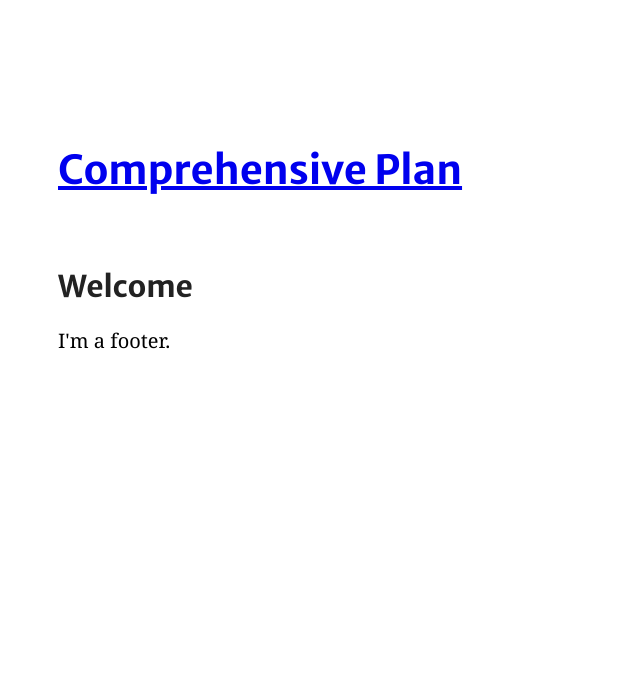
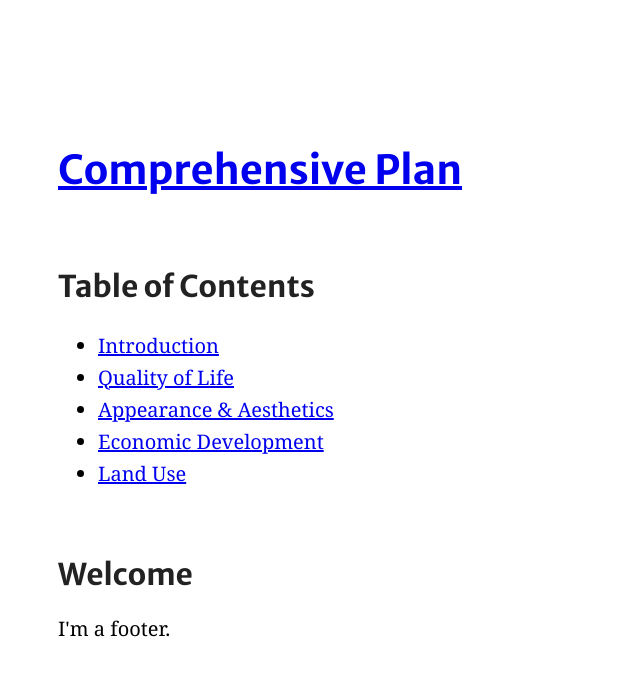
Before and after one commit to hagerstown/comprehensive-plan, a Jekyll site: the page built from index.md, in a window 1280 px wide. Shown: the top 676 px of the page, without its empty margins (0-640 px from the left). Built offline with Jekyll 4.4.1, drawn with Linux system fonts in a browser that asks for light colours; some web fonts are replaced.

Commit message:
Creating dynamic TOC generated from file structure

```diff
--- /dev/null
+++ b/_includes/toc.html
@@ -0,0 +1,127 @@
+<div class="toc">
+  <h2>Table of Contents</h2>
+  <ul>
+
+    <li>
+    {% if page.url contains 'intro' %}
+      <a href="{{ site.baseurl }}/intro" class="active">Introduction</a>
+    {% else %}
+      <a href="{{ site.baseurl }}/intro">Introduction</a>
+    {% endif %}
+      <ul>
+      {% for p in site.pages %}
+        {% if p.path contains 'intro' %}
+          {% if p.path contains 'index' %}
+          {% else %}
+          <li>
+          {% if p.url == page.url %}
+            <a href="{{ site.baseurl }}{{ p.url }}" class="active">{{ p.title }}</a>
+          {% else %}
+            <a href="{{ site.baseurl }}{{ p.url }}">{{ p.title }}</a>
+          {% endif %}
+          </li>
+          {% endif %}
+        {% endif %}
+      {% endfor %}
+      </ul>
+    </li>
+
+    <li>
+    {% if page.url contains 'quality' %}
+      <a href="{{ site.baseurl }}/quality-of-life" class="active">Quality of Life</a>
+    {% else %}
+      <a href="{{ site.baseurl }}/quality-of-life">Quality of Life</a>
+    {% endif %}
+      <ul>
+      {% for p in site.pages %}
+        {% if p.path contains 'quality' %}
+          {% if p.path contains 'index' %}
+          {% else %}
+          <li>
+          {% if p.url == page.url %}
+            <a href="{{ site.baseurl }}{{ p.url }}" class="active">{{ p.title }}</a>
+          {% else %}
+            <a href="{{ site.baseurl }}{{ p.url }}">{{ p.title }}</a>
+          {% endif %}
+          </li>
+          {% endif %}
+        {% endif %}
+      {% endfor %}
+      </ul>
+    </li>
+
+    <li>
+    {% if page.url contains 'appearance' %}
+      <a href="{{ site.baseurl }}/appearance" class="active">Appearance &amp; Aesthetics</a>
+    {% else %}
+      <a href="{{ site.baseurl }}/appearance">Appearance &amp; Aesthetics</a>
+    {% endif %}
+      <ul>
+      {% for p in site.pages %}
+        {% if p.path contains 'appearance' %}
+          {% if p.path contains 'index' %}
+          {% else %}
+          <li>
+          {% if p.url == page.url %}
+            <a href="{{ site.baseurl }}{{ p.url }}" class="active">{{ p.title }}</a>
+          {% else %}
+            <a href="{{ site.baseurl }}{{ p.url }}">{{ p.title }}</a>
+          {% endif %}
+          </li>
+          {% endif %}
+        {% endif %}
+      {% endfor %}
+      </ul>
+    </li>
+
+    <li>
+    {% if page.url contains 'economic' %}
+      <a href="{{ site.baseurl }}/economic-development" class="active">Economic Development</a>
+    {% else %}
+      <a href="{{ site.baseurl }}/economic-development">Economic Development</a>
+    {% endif %}
+      <ul>
+      {% for p in site.pages %}
+        {% if p.path contains 'economic' %}
+          {% if p.path contains 'index' %}
+          {% else %}
+          <li>
+          {% if p.url == page.url %}
+            <a href="{{ site.baseurl }}{{ p.url }}" class="active">{{ p.title }}</a>
+          {% else %}
+            <a href="{{ site.baseurl }}{{ p.url }}">{{ p.title }}</a>
+          {% endif %}
+          </li>
+          {% endif %}
+        {% endif %}
+      {% endfor %}
+      </ul>
+    </li>
+
+    <li>
+    {% if page.url contains 'land' %}
+      <a href="{{ site.baseurl }}/land-use" class="active">Land Use</a>
+    {% else %}
+      <a href="{{ site.baseurl }}/land-use">Land Use</a>
+    {% endif %}
+      <ul>
+      {% for p in site.pages %}
+        {% if p.path contains 'land' %}
+          {% if p.path contains 'index' %}
+          {% else %}
+          <li>
+          {% if p.url == page.url %}
+            <a href="{{ site.baseurl }}{{ p.url }}" class="active">{{ p.title }}</a>
+          {% else %}
+            <a href="{{ site.baseurl }}{{ p.url }}">{{ p.title }}</a>
+          {% endif %}
+          </li>
+          {% endif %}
+        {% endif %}
+      {% endfor %}
+      </ul>
+    </li>
+
+  </ul>
+
+</div>
--- a/_layouts/default.html
+++ b/_layouts/default.html
@@ -14,6 +14,7 @@
 <body>
   <header>
     <h1 class="title"><a href="/">{{ site.name }}</a></h1>
+    {% include toc.html %}
   </header>
 
   <div id="main">
```
